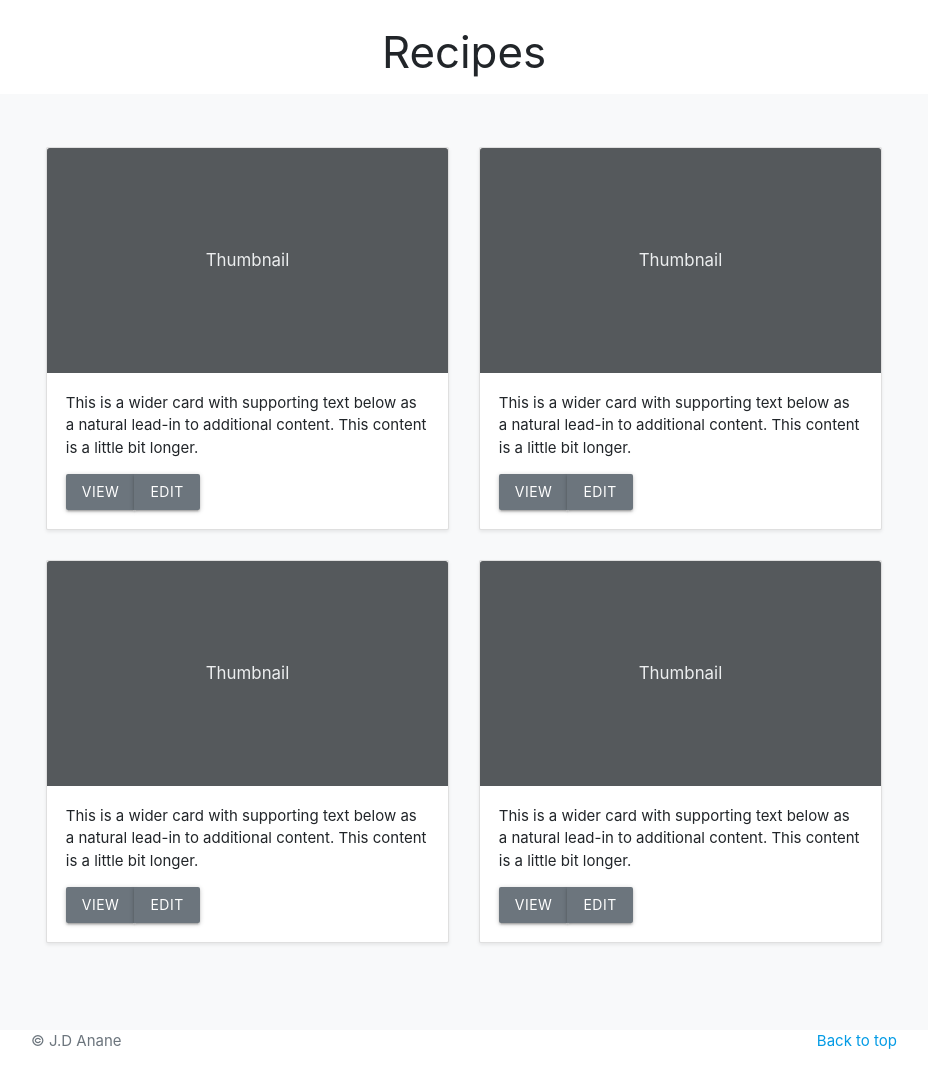
After one commit to ananejd/GH-recipes, a Flask app: template templates/home.html in a window 1280 px wide. The commit adds this page. Shown: the part 515-1583 px from the top of the page, without its empty margins (176-1104 px from the left). Run offline with Flask 2, Linux system fonts and the light colour scheme; the template is opened without the code that fills it, so the values that code supplies are empty; some libraries are stand-ins or nearby versions.

Commit message:
wiring of pages

```diff
--- a/app.py
+++ b/app.py
@@ -4,25 +4,37 @@ from flask import (
     redirect, request, sessions, url_for)
 from flask_pymongo import PyMongo
 from bson.objectid import ObjectId
+# from werkzeug.security import generate_password_hash, check_password_harsh
 if os.path.exists("env.py"):
     import env
 
 
 app = Flask(__name__)
 
+
 app.config["MONGO_DBNAME"] = os.environ.get("MONGO_DBNAME")
 app.config["MONGO_URI"] = os.environ.get("MONGO_URI")
 app.secret_key = os.environ.get("SECRET_KEY")
 
+
 mongo =PyMongo(app)
 
+
 @app.route("/")
+def home():
+    return render_template("home.html")
+
+
 @app.route("/get_dish")
 def get_dish():
     dish = mongo.db.dish.find()
     return render_template("recipes.html", dish=dish)
 
 
+@app.route("/add", methods=["GET", "POST"])
+def add():
+    return render_template ("add.html")
+
 
 if __name__=="__main__":
     app.run(host=os.environ.get("IP"),
--- a/style.css
+++ b/static/css/style.css
@@ -6,6 +6,8 @@
     -ms-user-select: none;
     user-select: none;
   }
+
+
 
 #jumbocolor {
     background-image: url("https://st2.depositphotos.com/1483008/6152/i/600/depositphotos_61521107-stock-photo-independence-arch-accra-ghana.jpg");
@@ -17,7 +19,17 @@
 
 .h1, h1 {
     font-size: 2.5rem;
-    color: darkred;
+    color: rgb(5 12 10);
+}
+
+.btn, .btn-large, .btn-small {
+    text-decoration: none;
+    color: #fff;
+    background-color: #6c757d;
+  }
+
+.row{
+    align-items: center;
 }
 
   @media (min-width: 768px) {
@@ -27,6 +39,7 @@
     .jumbotron {
     padding: 10rem 5rem;
     }
+    text-shadow: 2px 2px 2px rgba(0, 0, 0, 0.5);
   }
 
 
--- a/templates/base.html
+++ b/templates/base.html
@@ -4,30 +4,31 @@
     <meta charset="UTF-8">
     <meta name="viewport" content="width=device-width, initial-scale=1.0">
     <link rel="stylesheet" href="https://cdn.jsdelivr.net/npm/bootstrap@4.5.3/dist/css/bootstrap.min.css" integrity="sha384-TX8t27EcRE3e/ihU7zmQxVncDAy5uIKz4rEkgIXeMed4M0jlfIDPvg6uqKI2xXr2" crossorigin="anonymous">
-    <link rel="stylesheet" href="style.css">
+    <link rel="stylesheet" href="https://cdnjs.cloudflare.com/ajax/libs/materialize/1.0.0/css/materialize.min.css" type="text/css">
+    <link rel="stylesheet" href="{{ url_for('static', filename='css/style.css') }}">
     <title>GH-RECIPES</title>
   </head>
   <body>
     <nav class="navbar navbar-expand-lg navbar-light bg-light">
-      <a class="navbar-brand" href="#">GH-RECIPES</a>
+      <a class="navbar-brand" href="{{ url_for('home') }}">GH-RECIPES</a>
 
       <div class="collapse navbar-collapse" id="navbarSupportedContent">
         <ul class="navbar-nav ml-auto">
           <li class="nav-item active">
-            <a class="nav-link" href="#">Home <span class="sr-only">(current)</span></a>
+            <a class="nav-link" href="{{ url_for('home') }}">Home <span class="sr-only">(current)</span></a>
           </li>
           <li class="nav-item active">
-            <a class="nav-link" href="#">Recipe <span class="sr-only"></span></a>
+            <a class="nav-link" href="{{ url_for('get_dish') }}">Recipe <span class="sr-only"></span></a>
           </li>
           <li class="nav-item active">
-            <a class="nav-link" href="#">Add Recipe<span class="sr-only"></span></a>
+            <a class="nav-link" href="{{ url_for('add') }}"> Add Recipe <span class="sr-only"></span></a>
           </li>
 
         </ul>
 
       </div>
     </nav>
-        <h1>Im part of the base template</h1>
+
         {% block content %}
         {% endblock %}
 
--- /dev/null
+++ b/templates/home.html
@@ -0,0 +1,105 @@
+{% block styles %}
+{% endblock %}
+{% extends "base.html" %}
+{% block content %}
+
+   <div role="main">
+    <a href="{{ url_for('home') }}"></a>
+      <section class="jumbotron text-center" id="jumbocolor" >
+        <div class="container">
+          <h1>Welcome to Home of Authentic Ghanaian Recipes</h1>
+
+        </div>
+      </section>
+      <div class="container container--flex ">
+        <h3 class="section__heading--darkgreen text-center mt-3">Recipes</h3>
+      </div>
+      <div class="album py-5 bg-light">
+        <div class="container">
+          <div class="row">
+            <div class="col-md-6">
+              <div class="card mb-4 shadow-sm">
+                <svg class="bd-placeholder-img card-img-top" width="100%" height="225" xmlns="http://www.w3.org/2000/svg" preserveAspectRatio="xMidYMid slice" focusable="false" role="img" aria-label="Placeholder: Thumbnail">
+                  <title>Placeholder</title>
+                  <rect width="100%" height="100%" fill="#55595c"/>
+                  <text x="50%" y="50%" fill="#eceeef" dy=".3em">Thumbnail</text>
+                </svg>
+                <div class="card-body">
+                  <p class="card-text">This is a wider card with supporting text below as a natural lead-in to additional content. This content is a little bit longer.</p>
+                  <div class="d-flex justify-content-between align-items-center">
+                    <div class="btn-group">
+                      <button type="button" class="btn btn-sm btn-outline-secondary">View</button>
+                      <button type="button" class="btn btn-sm btn-outline-secondary">Edit</button>
+                    </div>
+
+                  </div>
+                </div>
+              </div>
+            </div>
+
+            <div class="col-md-6">
+              <div class="card mb-4 shadow-sm">
+                <svg class="bd-placeholder-img card-img-top" width="100%" height="225" xmlns="http://www.w3.org/2000/svg" preserveAspectRatio="xMidYMid slice" focusable="false" role="img" aria-label="Placeholder: Thumbnail">
+                  <title>Placeholder</title>
+                  <rect width="100%" height="100%" fill="#55595c"/>
+                  <text x="50%" y="50%" fill="#eceeef" dy=".3em">Thumbnail</text>
+                </svg>
+                <div class="card-body">
+                  <p class="card-text">This is a wider card with supporting text below as a natural lead-in to additional content. This content is a little bit longer.</p>
+                  <div class="d-flex justify-content-between align-items-center">
+                    <div class="btn-group">
+                      <button type="button" class="btn btn-sm btn-outline-secondary">View</button>
+                      <button type="button" class="btn btn-sm btn-outline-secondary">Edit</button>
+                    </div>
+
+                  </div>
+                </div>
+              </div>
+            </div>
+
+            <div class="col-md-6">
+              <div class="card mb-4 shadow-sm">
+                <svg class="bd-placeholder-img card-img-top" width="100%" height="225" xmlns="http://www.w3.org/2000/svg" preserveAspectRatio="xMidYMid slice" focusable="false" role="img" aria-label="Placeholder: Thumbnail">
+                  <title>Placeholder</title>
+                  <rect width="100%" height="100%" fill="#55595c"/>
+                  <text x="50%" y="50%" fill="#eceeef" dy=".3em">Thumbnail</text>
+                </svg>
+                <div class="card-body">
+                  <p class="card-text">This is a wider card with supporting text below as a natural lead-in to additional content. This content is a little bit longer.</p>
+                  <div class="d-flex justify-content-between align-items-center">
+                    <div class="btn-group">
+                      <button type="button" class="btn btn-sm btn-outline-secondary">View</button>
+                      <button type="button" class="btn btn-sm btn-outline-secondary">Edit</button>
+                    </div>
+
+                  </div>
+                </div>
+              </div>
+            </div>
+
+            <div class="col-md-6">
+              <div class="card mb-4 shadow-sm">
+                <svg class="bd-placeholder-img card-img-top" width="100%" height="225" xmlns="http://www.w3.org/2000/svg" preserveAspectRatio="xMidYMid slice" focusable="false" role="img" aria-label="Placeholder: Thumbnail">
+                  <title>Placeholder</title>
+                  <rect width="100%" height="100%" fill="#55595c"/>
+                  <text x="50%" y="50%" fill="#eceeef" dy=".3em">Thumbnail</text>
+                </svg>
+                <div class="card-body">
+                  <p class="card-text">This is a wider card with supporting text below as a natural lead-in to additional content. This content is a little bit longer.</p>
+                  <div class="d-flex justify-content-between align-items-center">
+                    <div class="btn-group">
+                      <button type="button" class="btn btn-sm btn-outline-secondary">View</button>
+                      <button type="button" class="btn btn-sm btn-outline-secondary">Edit</button>
+                    </div>
+
+                  </div>
+                </div>
+              </div>
+            </div>
+
+          </div>
+        </div>
+      </div>
+    </div>
+
+{% endblock %}
--- a/templates/recipes.html
+++ b/templates/recipes.html
@@ -1,6 +1,6 @@
 {% extends "base.html"%}
 {% block content %}
-        <h2>I'm extending the base template!</h2>
+
         {% for dish in dish %}
          {{ dish.dish_name}} <br>
         {% endfor %}
```
Also changed, not shown: templates/add.html (added, +35 -0 lines).
